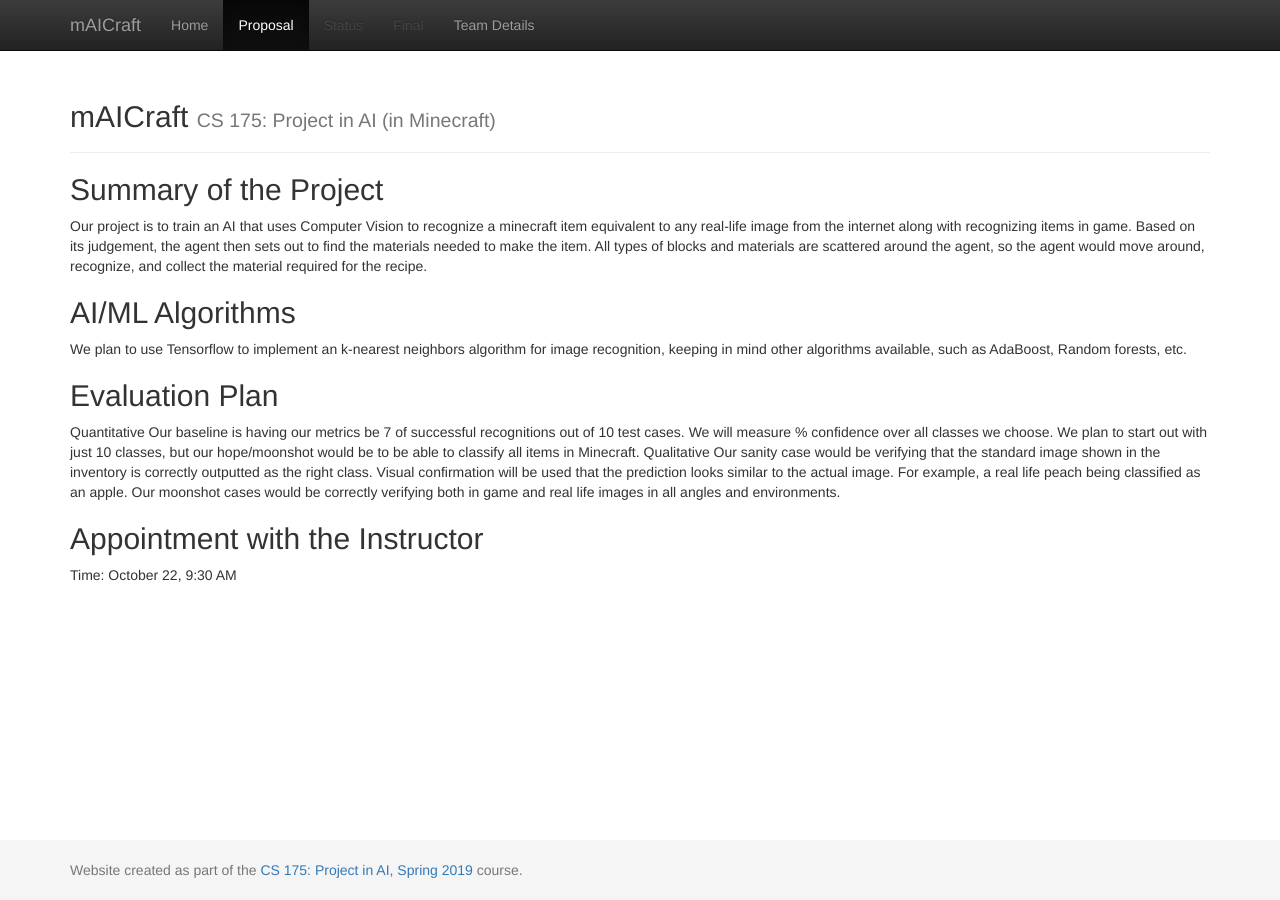
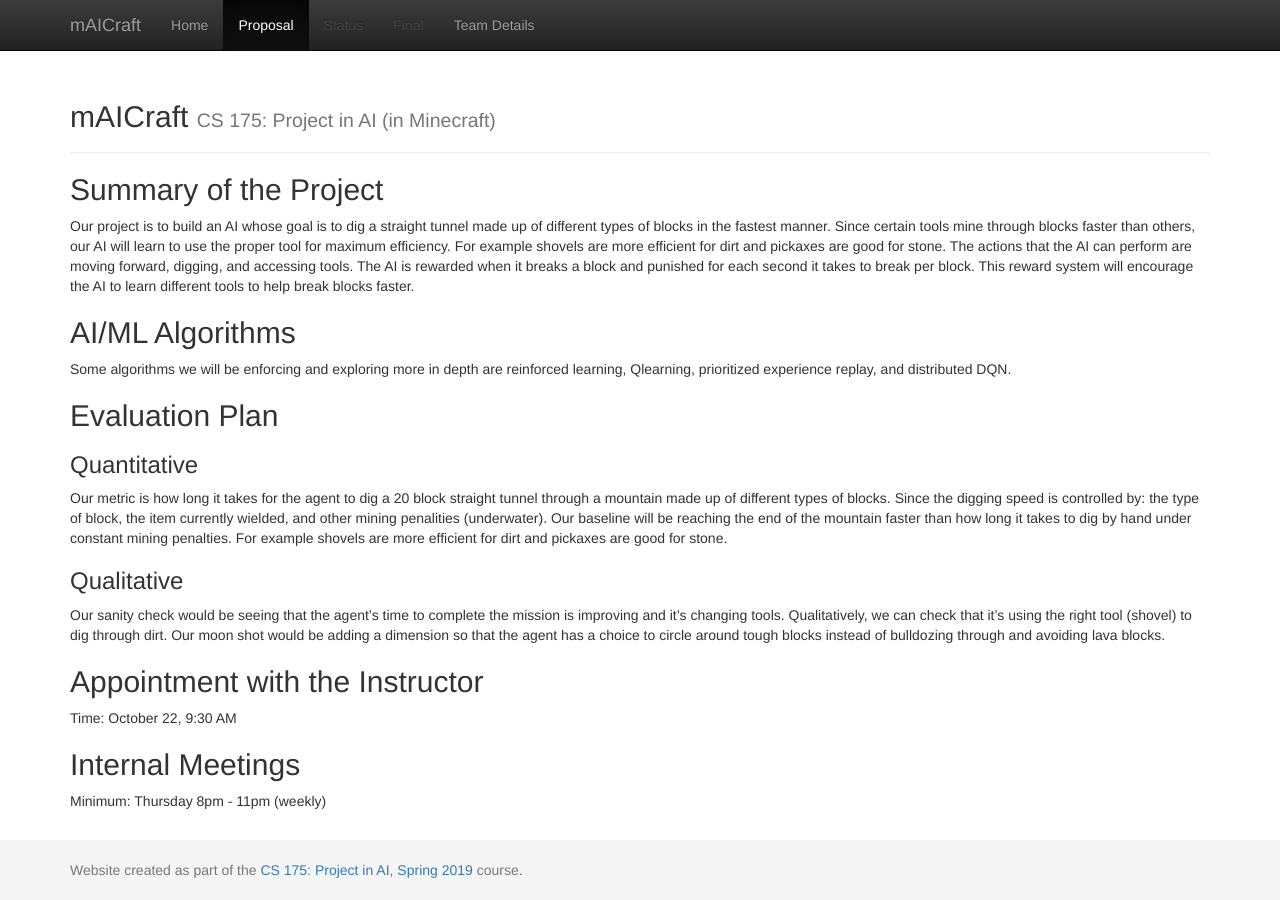
Before and after one commit to Modjular/boringAI, a Jekyll site: the page built from docs/proposal.md, in a window 1280 px wide. Built offline with Jekyll 4.4.1, drawn with Linux system fonts in a browser that asks for light colours.

Commit message:
Proposal Update: mining tunnel ver

```diff
--- a/docs/proposal.md
+++ b/docs/proposal.md
@@ -4,17 +4,21 @@
 ---
 
 ## Summary of the Project
-Our project is to train an AI that uses Computer Vision to recognize a minecraft item equivalent to any real-life image from the internet along with recognizing items in game. Based on its judgement, the agent then sets out to find the materials needed to make the item. All types of blocks and materials are scattered around the agent, so the agent would move around, recognize, and collect the material required for the recipe.
+Our project is to build an AI whose goal is to dig a straight tunnel made up of different types of blocks in the fastest manner. Since certain tools mine through blocks faster than others, our AI will learn to use the proper tool for maximum efficiency. For example shovels are more efficient for dirt and pickaxes are good for stone. The actions that the AI can perform are moving forward, digging, and accessing tools. The AI is rewarded when it breaks a block and punished for each second it takes to break per block. This reward system will encourage the AI to learn different tools to help break blocks faster.
 
 ## AI/ML Algorithms
-We plan to use Tensorflow to implement an k-nearest neighbors algorithm for image recognition, keeping in mind other algorithms available, such as AdaBoost, Random forests, etc.
+Some algorithms we will be enforcing and exploring more in depth are reinforced learning, Qlearning, prioritized experience replay, and distributed DQN.
 
 ## Evaluation Plan
-Quantitative
-Our baseline is having our metrics be 7 of successful recognitions out of 10 test cases. We will measure % confidence over all classes we choose. We plan to start out with just 10 classes, but our hope/moonshot would be to be able to classify all items in Minecraft.
-Qualitative
-Our sanity case would be verifying that the standard image shown in the inventory is correctly outputted as the right class. Visual confirmation will be used that the prediction looks similar to the actual image. For example, a real life peach being classified as an apple. Our moonshot cases would be correctly verifying both in game and real life images in all angles and environments.
+### Quantitative
+Our metric is how long it takes for the agent to dig a 20 block straight tunnel through a mountain made up of different types of blocks. Since the digging speed is controlled by: the type of block, the item currently wielded, and other mining penalities (underwater). Our baseline will be reaching the end of the mountain faster than how long it takes to dig by hand under constant mining penalties. For example shovels are more efficient for dirt and pickaxes are good for stone.
+
+### Qualitative
+Our sanity check would be seeing that the agent’s time to complete the mission is improving and it’s changing tools. Qualitatively, we can check that it’s using the right tool (shovel) to dig through dirt. Our moon shot would be adding a dimension so that the agent has a choice to circle around tough blocks instead of bulldozing through and avoiding lava blocks.
 
 
 ## Appointment with the Instructor
 Time: October 22, 9:30 AM
+
+## Internal Meetings
+Minimum: Thursday 8pm - 11pm (weekly)
```
